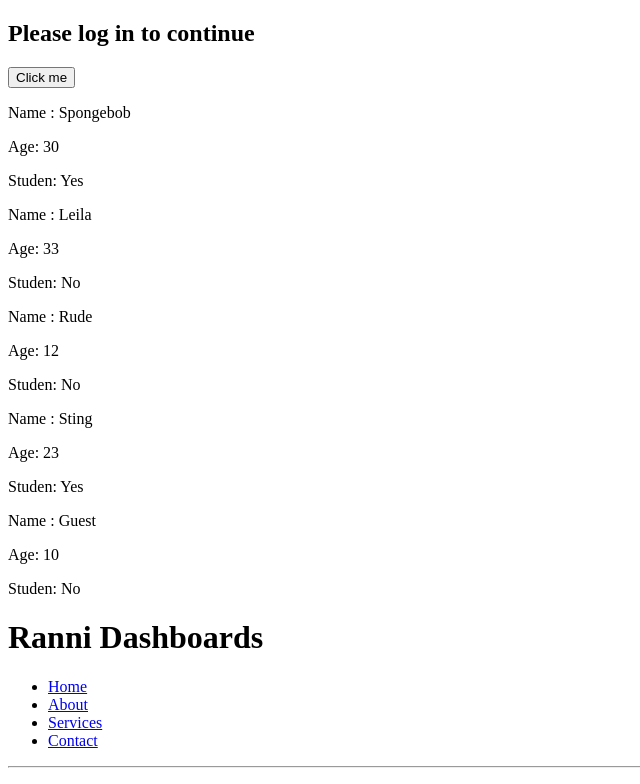
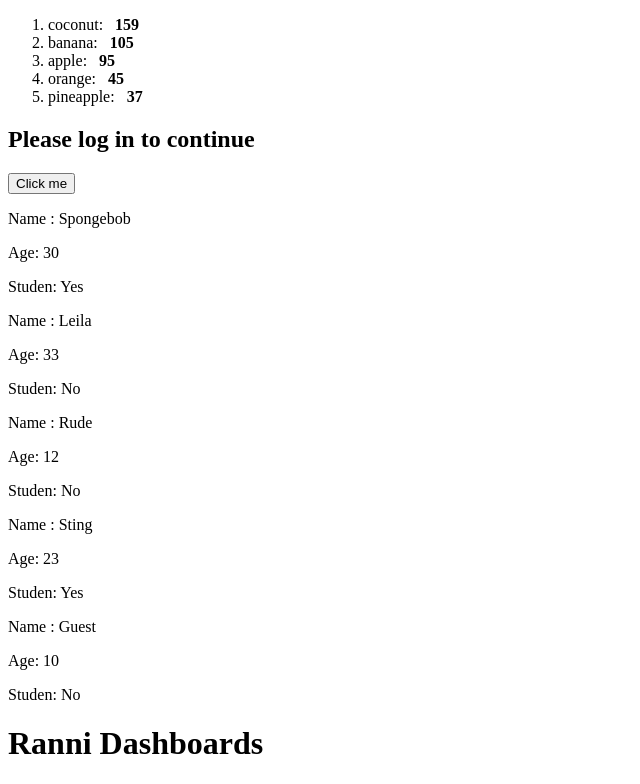
Before and after one commit to betthoow/RanniBoards, a React (Vite) app in the folder rannidashboards/my-react-app/: page / in a window 1280 px wide. Shown: the top 784 px of the page, without its empty margins (0-640 px from the left). Built offline with nearby package versions, Linux system fonts and the light colour scheme.

Commit message:
React Tutorial - List management (within Component)

```diff
--- a/rannidashboards/my-react-app/package.json
+++ b/rannidashboards/my-react-app/package.json
@@ -12,7 +12,8 @@
   "dependencies": {
     "express": "^4.19.2",
     "react": "^18.2.0",
-    "react-dom": "^18.2.0"
+    "react-dom": "^18.2.0",
+    "recharts": "^2.13.0-alpha.4"
   },
   "devDependencies": {
     "@types/react": "^18.2.66",
--- a/rannidashboards/my-react-app/src/App.jsx
+++ b/rannidashboards/my-react-app/src/App.jsx
@@ -9,9 +9,13 @@
 
 import UserGreeting from "./UserGreeting"
 
+
+import List from "./List"
+
 function App() {
   return (
       <>
+        <List></List>
         <UserGreeting isLoggedIn={false} username="BroCode"></UserGreeting>
         <Button></Button>
         <Student name="Spongebob" age={30} isStudent={true}></Student>
--- /dev/null
+++ b/rannidashboards/my-react-app/src/List.jsx
@@ -0,0 +1,24 @@
+function List(){
+    const fruits = [{id: 1, name:"apple" , calories: 95},
+        {id: 2,name:"orange", calories: 45},
+        {id: 3,name:"banana", calories: 105},
+        {id: 4,name:"coconut", calories: 159},
+        {id: 5,name:"pineapple", calories: 37}];
+
+    //fruits.sort();
+    //fruits.sort( (a,b)=> a.name.localeCompare(b.name)); //alphabetical
+    //fruits.sort( (a,b)=> b.name.localeCompare(a.name)); //reverse alphabetical
+    //fruits.sort( (a,b) => a.calories - b.calories); //numerical order
+    fruits.sort( (a,b) => b.calories - a.calories); //reverse numerical order
+
+   //const lowCalFruits = fruits.filter(fruit => fruit.calories < 100);
+    //const highCalFruits = fruits.filter(fruit => fruit.calories > 100);
+
+    const listItems = fruits.map(fruit => <li key={fruit.id}>
+        {fruit.name}: &nbsp; <b>{fruit.calories}</b>
+        </li>);
+
+    return (<ol>{listItems}</ol>)
+}
+
+export default List
```
Also changed, not shown: 1 other file (tests, documents, lock files or other folders).
